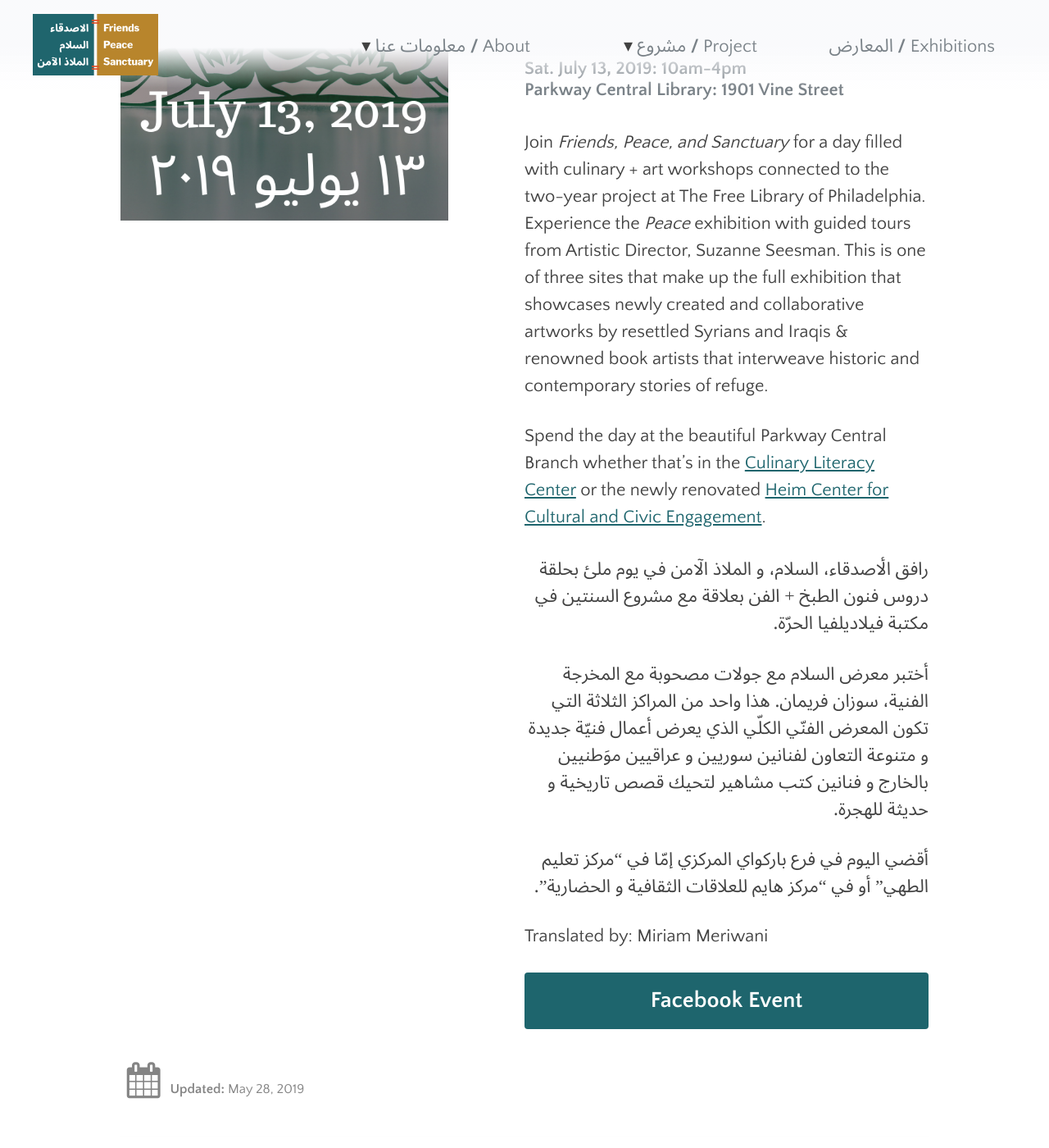
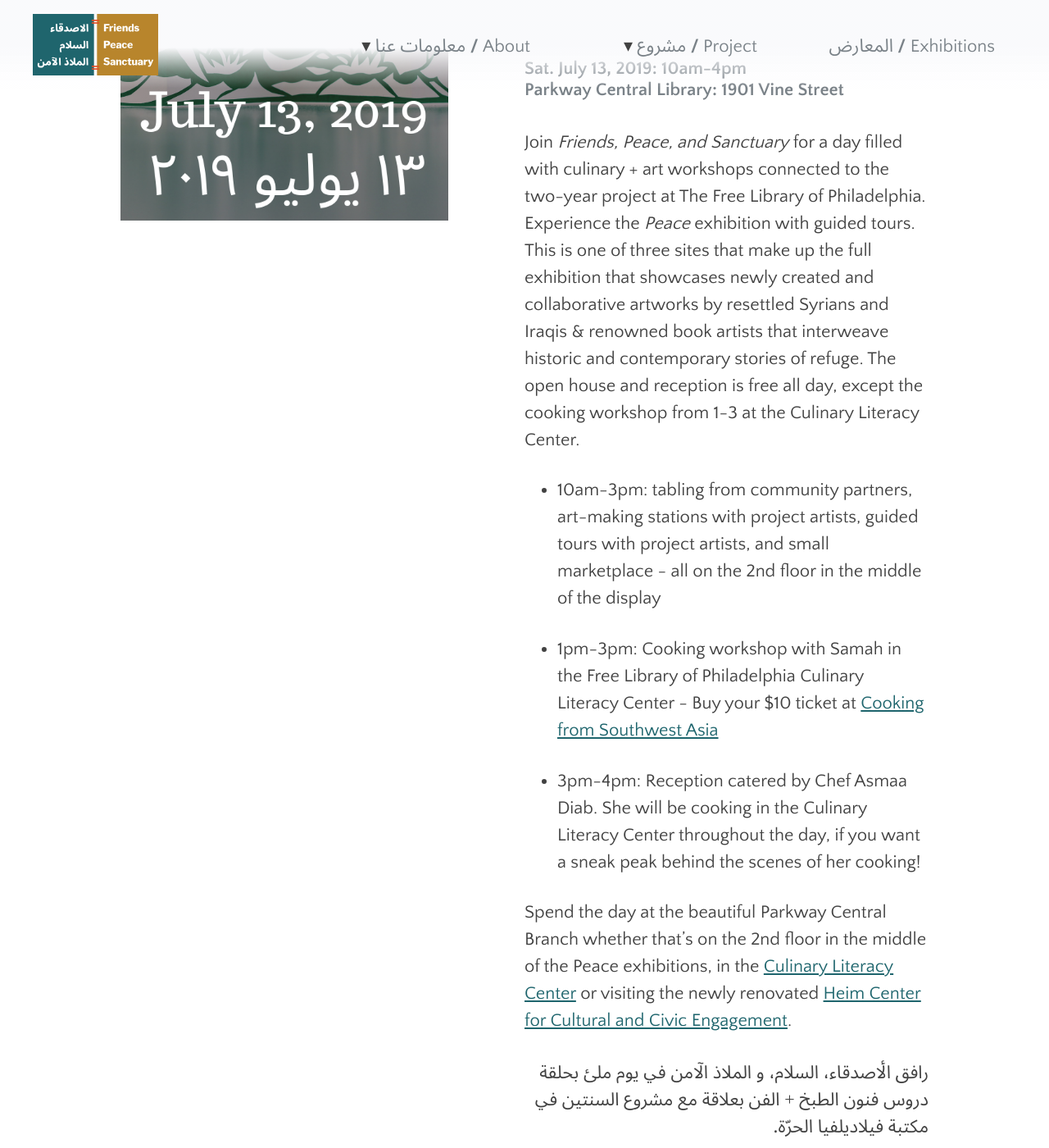
Before and after one commit to swat-ds/fps.swarthmore.edu, a Jekyll site: the page built from _posts/2019-05-28-peace-open-house-and-reception.md, in a window 1280 px wide and 1400 px high, scrolled down 329 px. Shown: the whole window at 82% size. Built offline with Jekyll 4.4.1, drawn with Linux system fonts in a browser that asks for light colours.

Commit message:
Update 2019-05-28-peace-open-house-and-reception.md

```diff
--- a/_posts/2019-05-28-peace-open-house-and-reception.md
+++ b/_posts/2019-05-28-peace-open-house-and-reception.md
@@ -16,9 +16,16 @@ event_date_ar: 'يوم السبت ١٣ يوليو: من ١٠صباحا إلى ٤
 event_fb_url: 'https://www.facebook.com/events/292178628324253/'
 event_location_ar: المكتبة الحرة الرائيسي
 ---
-Join _Friends, Peace, and Sanctuary_ for a day filled with culinary + art workshops connected to the two-year project at The Free Library of Philadelphia. Experience the _Peace_ exhibition with guided tours from Artistic Director, Suzanne Seesman. This is one of three sites that make up the full exhibition that showcases newly created and collaborative artworks by resettled Syrians and Iraqis & renowned book artists that interweave historic and contemporary stories of refuge.
+Join _Friends, Peace, and Sanctuary_ for a day filled with culinary + art workshops connected to the two-year project at The Free Library of Philadelphia. Experience the _Peace_ exhibition with guided tours. This is one of three sites that make up the full exhibition that showcases newly created and collaborative artworks by resettled Syrians and Iraqis & renowned book artists that interweave historic and contemporary stories of refuge. The open house and reception is free all day, except the cooking workshop from 1-3 at the Culinary Literacy Center.
 
-Spend the day at the beautiful Parkway Central Branch whether that’s in the [Culinary Literacy Center](https://libwww.freelibrary.org/programs/culinary/) or the newly renovated [Heim Center for Cultural and Civic Engagement](https://libwww.freelibrary.org/blog/post/3712).
+- 10am-3pm: tabling from community partners, art-making stations with project artists, guided tours with project artists, and small marketplace - all on the 2nd floor in the middle of the display
+
+- 1pm-3pm: Cooking workshop with Samah in the Free Library of Philadelphia Culinary Literacy Center - Buy your $10 ticket at [Cooking from Southwest Asia](https://www.facebook.com/events/689303828179655/)
+
+- 3pm-4pm: Reception catered by Chef Asmaa Diab. She will be cooking in the Culinary Literacy Center throughout the day, if you want a sneak peak behind the scenes of her cooking!
+
+
+Spend the day at the beautiful Parkway Central Branch whether that's on the 2nd floor in the middle of the Peace exhibitions, in the [Culinary Literacy Center](https://libwww.freelibrary.org/programs/culinary/) or visiting the newly renovated [Heim Center for Cultural and Civic Engagement](https://libwww.freelibrary.org/blog/post/3712).
 
 رافق الأصدقاء، السلام، و الملاذ الآمن في يوم ملئ بحلقة دروس فنون الطبخ + الفن بعلاقة مع مشروع السنتين في مكتبة فيلاديلفيا الحرّة.
 {: .ar}
```
